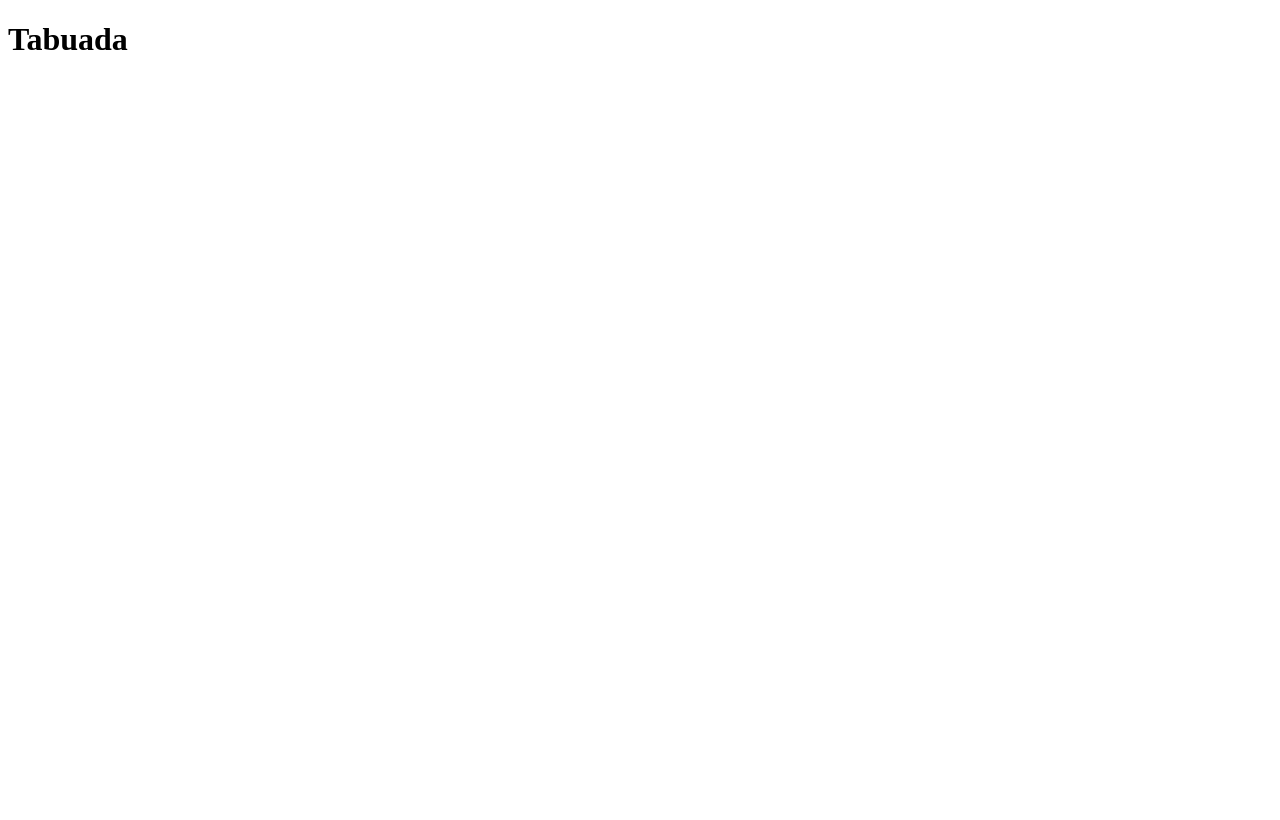
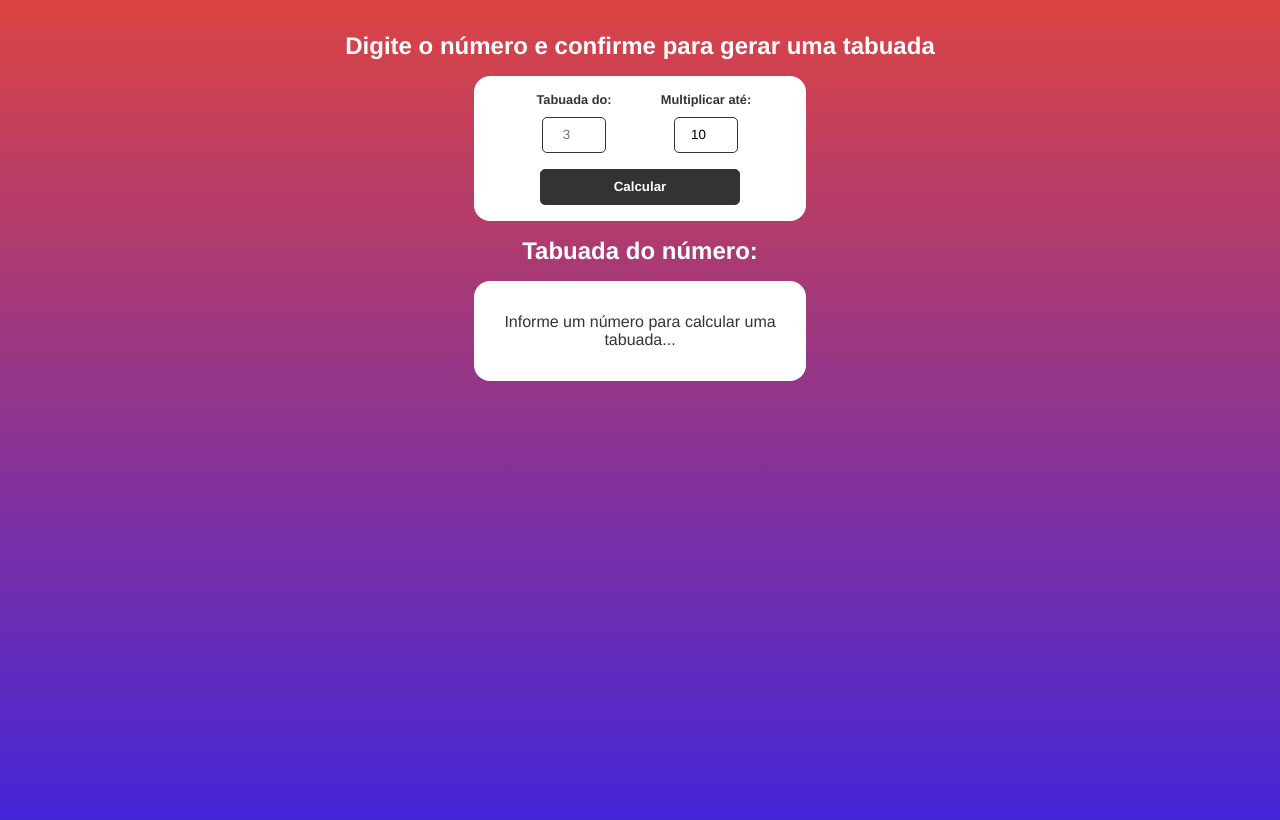
Before and after one commit to ambleandro/Tabuada, a plain HTML site: page index.html in a window 1280 px wide. Drawn offline with Linux system fonts and the light colour scheme.

Commit message:
Add styles

```diff
--- a/css/styles.css
+++ b/css/styles.css
@@ -0,0 +1,95 @@
+* {
+  margin: 0;
+  padding: 0;
+  font-family: Helvetica;
+}
+
+body {
+  text-align: center;
+  padding: 2rem;
+  min-height: 100vh;
+  background: linear-gradient(180deg, #DB4444 0%, #3F24DD 98%);
+  color: #fff;
+}
+
+h2 {
+  margin-bottom: 1rem;
+}
+
+#multiplication-form {
+  display: flex;
+  justify-content: center;
+  align-items: center;
+  flex-wrap: wrap;
+  margin: 1rem auto;
+  max-width: 300px;
+  padding: 1rem;
+  background-color: #fff;
+  border-radius: 1rem;
+  color: #333;
+}
+
+.form-control {
+  display: flex;
+  flex-direction: column;
+  align-items: center;
+  width: 100px;
+  margin: 0 1rem;
+}
+
+.form-control label {
+  margin-bottom: 0.6rem;
+  font-size: .8rem;
+  font-weight: bold;
+}
+
+.form-control input {
+  margin-bottom: 1rem;
+  flex: 1;
+  padding: .6rem .4rem;
+  border: 1px solid #333;
+  width: 50px;
+  border-radius: 5px;
+  text-align: center;
+}
+
+#multiplication-form input[type="submit"] {
+  max-height: 50px;
+  padding: .6rem 1.2rem;
+  width: 200px;
+  color: #fff;
+  background-color: #333;
+  border: 1px solid #333;
+  border-radius: 5px;
+  cursor: pointer;
+  font-weight: bold;
+}
+
+#multiplication-operations {
+  display: flex;
+  flex-direction: column;
+  align-items: center;
+  max-width: 300px;
+  margin: 1rem auto;
+  padding: 2rem 1rem;
+  background-color: #fff;
+  color: #333;
+  border-radius: 1rem;
+}
+
+#multiplication-operations .row {
+  display: flex;
+  justify-content: center;
+  border: 1px solid #ccc;
+  border-bottom: none;
+  padding: .5rem;
+  width: 150px;
+}
+
+#multiplication-operations .row:last-child {
+  border-bottom: 1px solid #ccc;
+}
+
+#multiplication-operations .result {
+  margin-left: .4rem;
+}
--- a/index.html
+++ b/index.html
@@ -8,6 +8,28 @@
   <script src="js/scripts.js" defer></script>
 </head>
 <body>
-  <h1>Tabuada</h1>
+  <h2>Digite o número e confirme para gerar uma tabuada</h2>
+  <form id="multiplication-form">
+    <div class="form-control">
+      <label for="number">Tabuada do:</label>
+      <input type="number" name="number" id="number" placeholder="3">
+    </div>
+
+    <div class="form-control">
+      <label for="multiplicator">Multiplicar até:</label>
+      <input type="number" name="multiplicator" id="multiplicator" value="10">
+    </div>
+
+    <input type="submit" value="Calcular">
+  </form>
+
+  <div id="multiplication-table">
+    <h2 id="multiplication-title">Tabuada do número: <span></span></h2>
+
+    <div id="multiplication-operations">
+      <p>Informe um número para calcular uma tabuada...</p>
+
+    </div>
+  </div>
 </body>
 </html>
```
